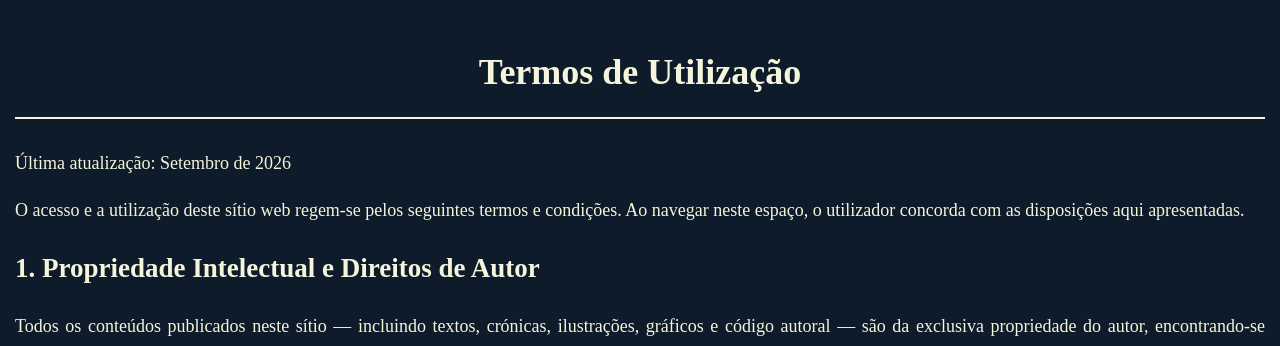
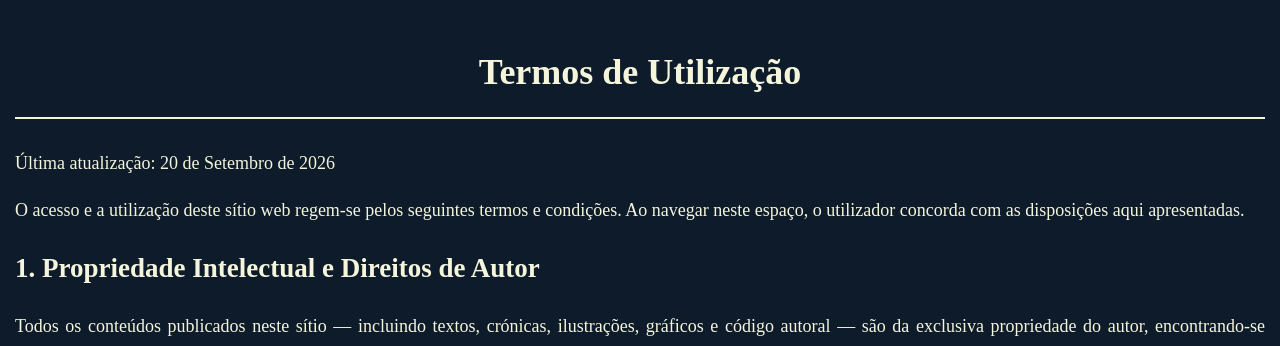
Before and after one commit to joaquim-capitao/joaquim-capitao.github.io, a Jekyll site: the page termos.html, which Jekyll copies as it is, in a window 1280 px wide. Shown: the top 346 px of the page. Built offline with Jekyll 4.4.1, drawn with Linux system fonts in a browser that asks for light colours.

Commit message:
Update last updated date in termos.html

```diff
--- a/termos.html
+++ b/termos.html
@@ -83,7 +83,7 @@
 <body>
 
 <h1>Termos de Utilização</h1>
-  <p class="data-atualizacao">Última atualização: Setembro de 2026</p>
+  <p class="data-atualizacao">Última atualização: 20 de Setembro de 2026</p>
 
   <p>O acesso e a utilização deste sítio web regem-se pelos seguintes termos e condições. Ao navegar neste espaço, o utilizador concorda com as disposições aqui apresentadas.</p>
 
@@ -104,7 +104,7 @@
   <p>Os textos e materiais disponibilizados refletem perspetivas e criações pessoais, tendo caráter meramente informativo ou de partilha criativa. O autor não assume responsabilidade pelo teor de sítios web externos aqui referenciados.</p>
 
   <h2>4. Contacto</h2>
-  <p>Para pedidos de autorização de reprodução ou questões editoriais, contacte através de: <a href="mailto:joaquimcapitaoo@gmail.com">joaquimcapitao@gmail.com</a>.</p>
+  <p>Para pedidos de autorização de reprodução ou questões editoriais, contacte através de: <a href="mailto:joaquimcapitao@gmail.com">joaquimcapitao@gmail.com</a>.</p>
 
 </body>
 </html>
```
